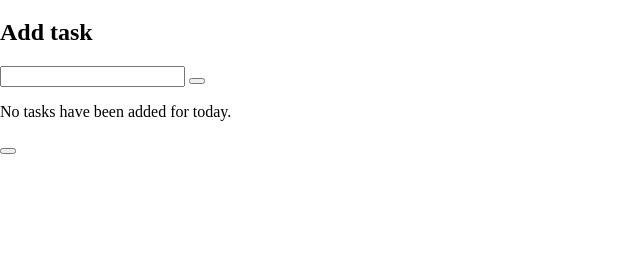
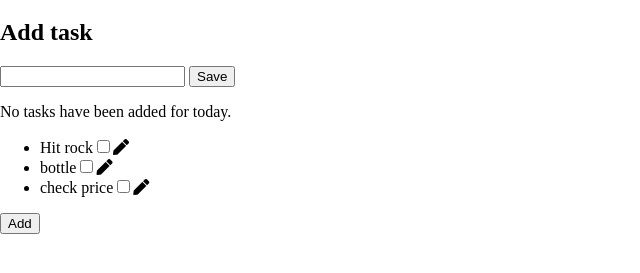
Before and after one commit to PaulGlorioso/ajax-project, a website: page index.html in a window 1280 px wide. Shown: the part 79-352 px from the top of the page, without its empty margins (0-640 px from the left). Drawn offline with Linux system fonts and the light colour scheme.

Commit message:
Added false tasks with checkboxes and edit icon, labeled buttons for submitting form and adding a task, added an background png to images folder.

```diff
--- a/index.html
+++ b/index.html
@@ -31,15 +31,21 @@
         <h2>Add task</h2>
         <form>
           <input>
-          <button></button>
+          <button>Save</button>
         </form>
       </div>
       <div>
         <p>No tasks have been added for today.</p>
-        <ul></ul>
+        <div>
+          <ul>
+            <li>Hit rock<input type="checkbox"><i class="fas fa-pen"></i></li>
+            <li>bottle<input type="checkbox"><i class="fas fa-pen"></i></li>
+            <li>check price<input type="checkbox"><i class="fas fa-pen"></i></li>
+          </ul>
+        </div>
       </div>
       <div>
-        <button></button>
+        <button>Add</button>
       </div>
     </div>
     <div class="checklist">
```
Also changed, not shown: images/background.png (added).
